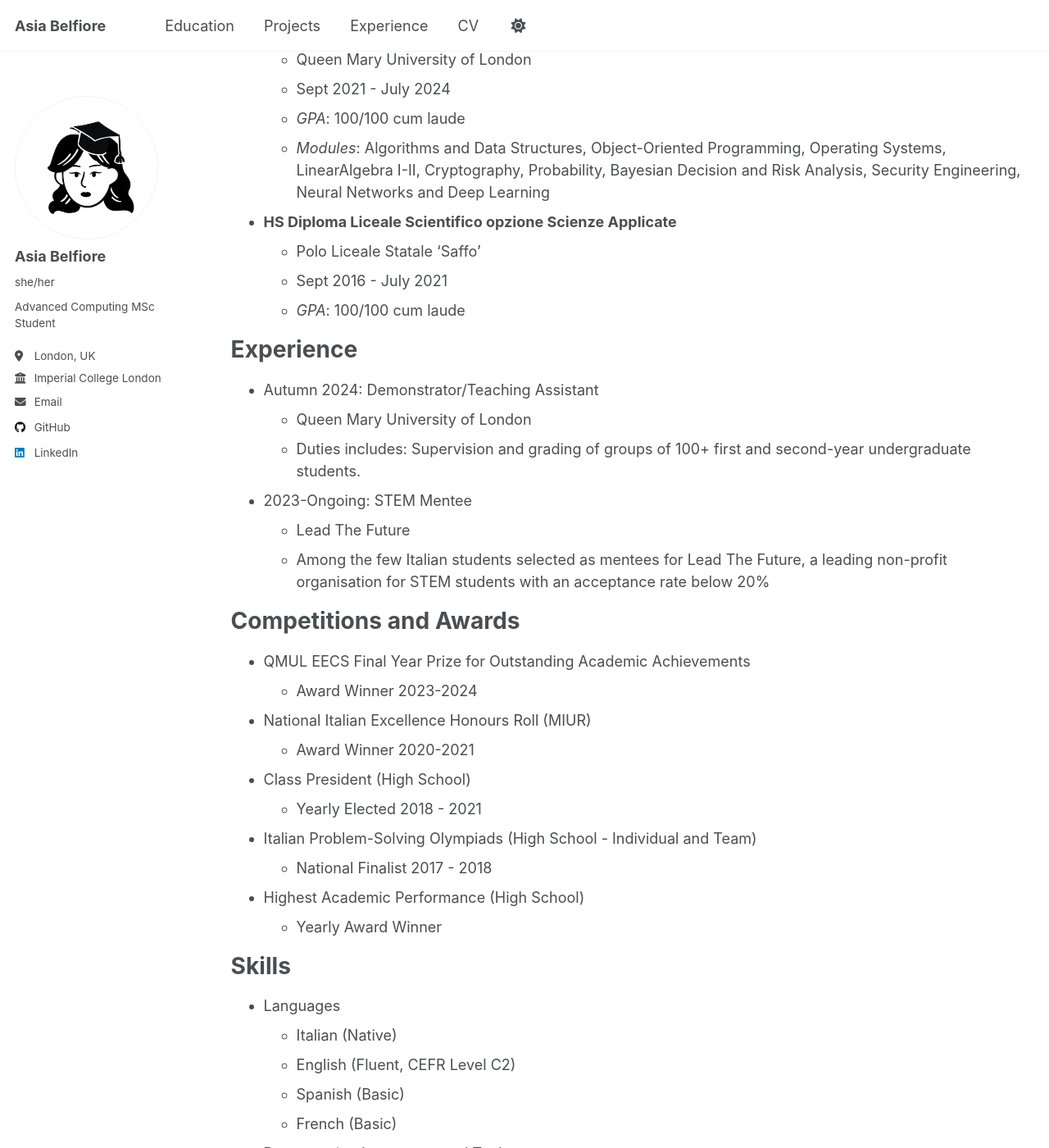
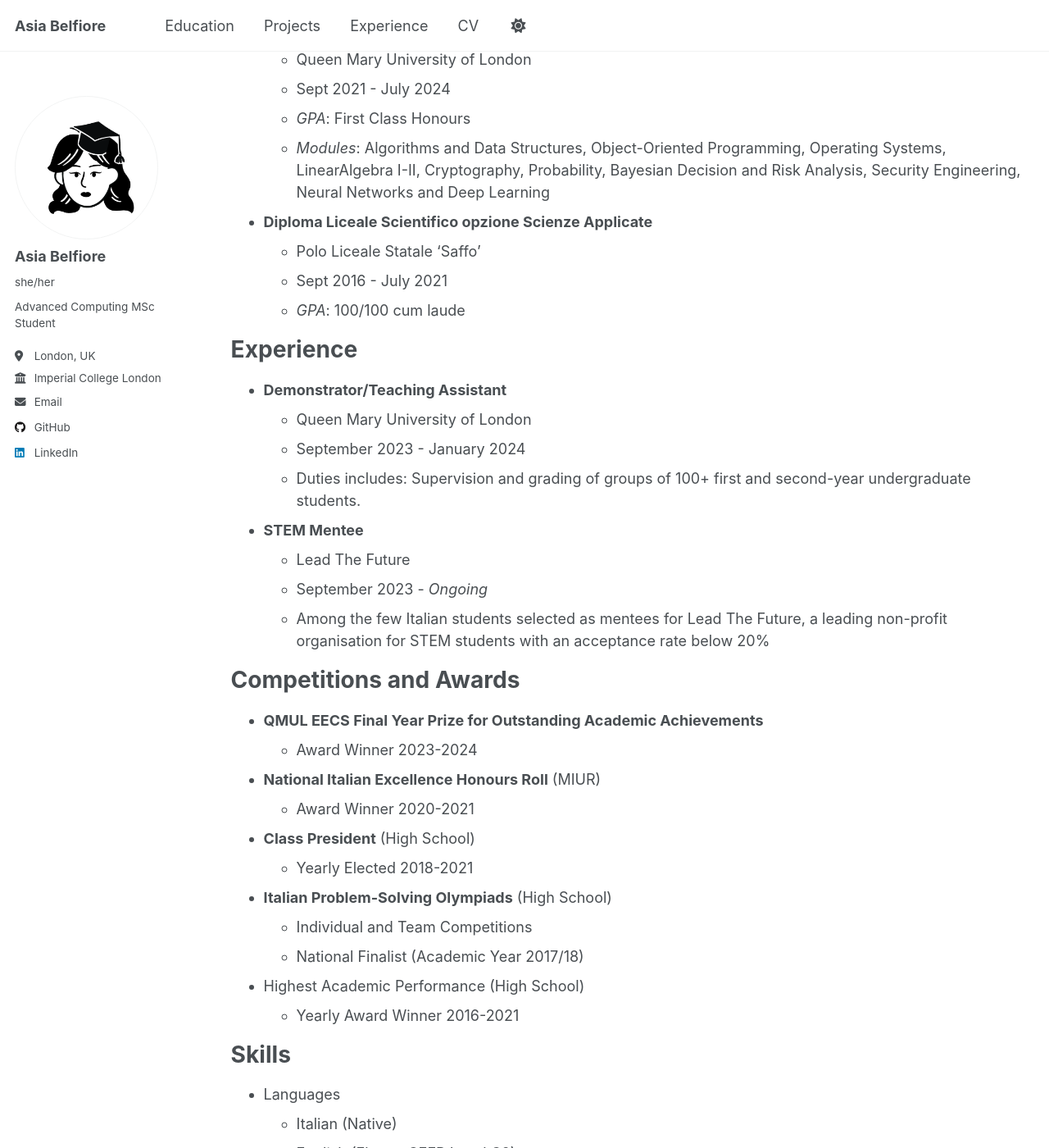
Before and after one commit to belfioreasia/belfioreasia.github.io, a Jekyll site: the page built from _pages/cv.md, in a window 1280 px wide and 1400 px high, scrolled down 341 px. Shown: the whole window at 82% size. Built offline with Jekyll 4.4.1, drawn with Linux system fonts in a browser that asks for light colours.

Commit message:
Fixed typos

```diff
--- a/_pages/cv.md
+++ b/_pages/cv.md
@@ -18,34 +18,37 @@
 * **Joint BSs in Computer Science and Mathematics**
   * Queen Mary University of London
   * Sept 2021 - July 2024
-  * *GPA*: 100/100 cum laude
+  * *GPA*: First Class Honours
   * *Modules*: Algorithms and Data Structures, Object-Oriented Programming, Operating Systems, LinearAlgebra I-II, Cryptography, Probability, Bayesian Decision and Risk Analysis, Security Engineering, Neural Networks and Deep Learning
-* **HS Diploma Liceale Scientifico opzione Scienze Applicate**
+* **Diploma Liceale Scientifico opzione Scienze Applicate**
   * Polo Liceale Statale 'Saffo'
   * Sept 2016 - July 2021
   * *GPA*: 100/100 cum laude
 
 Experience
 ======
-* Autumn 2024: Demonstrator/Teaching Assistant
+* **Demonstrator/Teaching Assistant**
   * Queen Mary University of London
+  * September 2023 - January 2024
   * Duties includes: Supervision and grading of groups of 100+ first and second-year undergraduate students.
-* 2023-Ongoing: STEM Mentee
+* **STEM Mentee**
   * Lead The Future
+  * September 2023 - *Ongoing*
   * Among the few Italian students selected as mentees for Lead The Future, a leading non-profit organisation for STEM students with an acceptance rate below 20%
 
 Competitions and Awards
 ======
-* QMUL EECS Final Year Prize for Outstanding Academic Achievements
+* **QMUL EECS Final Year Prize for Outstanding Academic Achievements**
   * Award Winner 2023-2024
-* National Italian Excellence Honours Roll (MIUR)
+* **National Italian Excellence Honours Roll** (MIUR)
   * Award Winner 2020-2021
-* Class President (High School)
-  * Yearly Elected 2018 - 2021
-* Italian Problem-Solving Olympiads (High School - Individual and Team)
-  * National Finalist 2017 - 2018
+* **Class President** (High School)
+  * Yearly Elected 2018-2021
+* **Italian Problem-Solving Olympiads** (High School)
+  * Individual and Team Competitions
+  * National Finalist (Academic Year 2017/18)
 * Highest Academic Performance (High School)
-  * Yearly Award Winner
+  * Yearly Award Winner 2016-2021
 
 Skills
 ======
```
Also changed, not shown: _portfolio/2_SWEMLS.md (+1 -1 lines), _portfolio/3_DeepLearning_cw2.md (+5 -3 lines).
